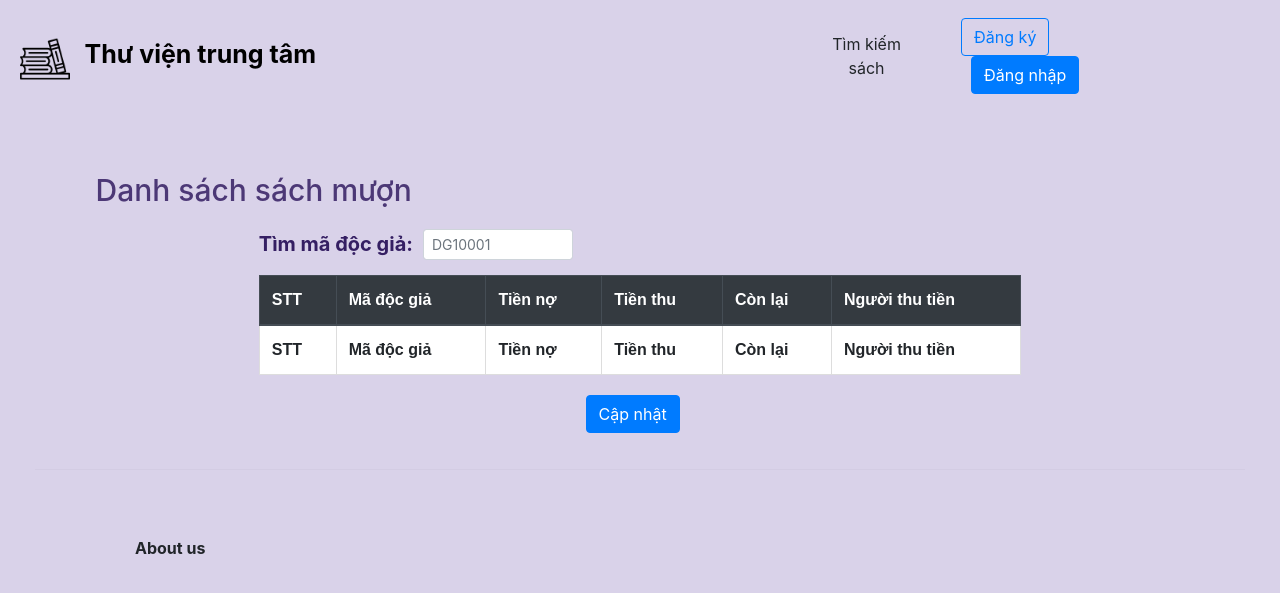
After one commit to 12-group/project-library-management, a Django app: page /money_list/ in a window 1280 px wide. The commit adds this page. Shown: the top 593 px of the page. Run offline with Django 4.2, Linux system fonts and the light colour scheme; lists and menus that the app fills with data are empty; some libraries are stand-ins or nearby versions.

Commit message:
add money_list.html, chỉnh vị trí tittle

```diff
--- /dev/null
+++ b/accounts/templates/pages/money_list.html
@@ -0,0 +1,53 @@
+{% extends 'pages/table_form.html' %}
+{% load static %}
+
+{% block style_extra %}
+	.table{
+        margin: auto;
+		width: 70%;
+	}
+    .submit{
+        margin:20px 45% ;
+    }
+{% endblock style_extra %}
+
+{% block line_info %}
+    <div class="infor_tittle">
+        <p class="infor_tittle_name">Tìm mã độc giả:</p>
+        <input class="form-control form-control-sm" type="text" placeholder="DG10001" style="margin-left: 10px;width:150px;">
+
+    </div>
+{% endblock line_info %}
+
+
+{% block tittle_name %}
+    <p>Danh sách sách mượn</p>
+{% endblock tittle_name %}
+
+{% block table_head %}
+<tr >
+    <th>STT</th>
+    <th>Mã độc giả</th>
+    <th>Tiền nợ</th>
+    <th>Tiền thu</th>
+    <th>Còn lại</th>
+    <th>Người thu tiền</th>
+</tr>
+
+{% endblock table_head %}
+{% block table_body %}
+<tr>
+    <th>STT</th>
+    <th>Mã độc giả</th>
+    <th>Tiền nợ</th>
+    <th>Tiền thu</th>
+    <th>Còn lại</th>
+    <th>Người thu tiền</th>
+</tr>
+{% endblock table_body %}
+{% block confirm_button %}
+<div class="submit">
+        <a class="btn btn-primary" href="{% url 'home' %}">Cập nhật</a>
+
+</div>
+{% endblock %}
--- a/accounts/templates/pages/table_form.html
+++ b/accounts/templates/pages/table_form.html
@@ -59,11 +59,7 @@
 {% endblock style %}
 {% block content %}
 <div class="list_item">
-    <div class="line_info" >
-        {% block line_info %}
-        {% endblock %}
 
-    </div>
 	<div class="tittle_button" >
 
 		<div class="list_name_tittle">
@@ -75,6 +71,13 @@
         {% endblock %}
 
 	</div>
+
+	 <div class="line_info" >
+        {% block line_info %}
+        {% endblock %}
+
+    </div>
+
 	<div class="table_list_item">
 		<table class="table">
 			<thead class="thead-dark">
--- a/accounts/urls.py
+++ b/accounts/urls.py
@@ -29,4 +29,5 @@ urlpatterns = [
    path('thanh_ly/', views.thanh_ly, name="thanh_ly"),
    path('add_book/', views.add_book, name="add_book"),
 
+   path('money_list/', views.money_list, name="money_list"),
 ]
--- a/accounts/views.py
+++ b/accounts/views.py
@@ -107,3 +107,7 @@ def add_book(request):
 
 	context = {'form':form}
 	return render(request, 'pages/add_book.html', context)
+
+#--THỦ QUỸ
+def money_list(request):
+	return render(request,'pages/money_list.html')
```
